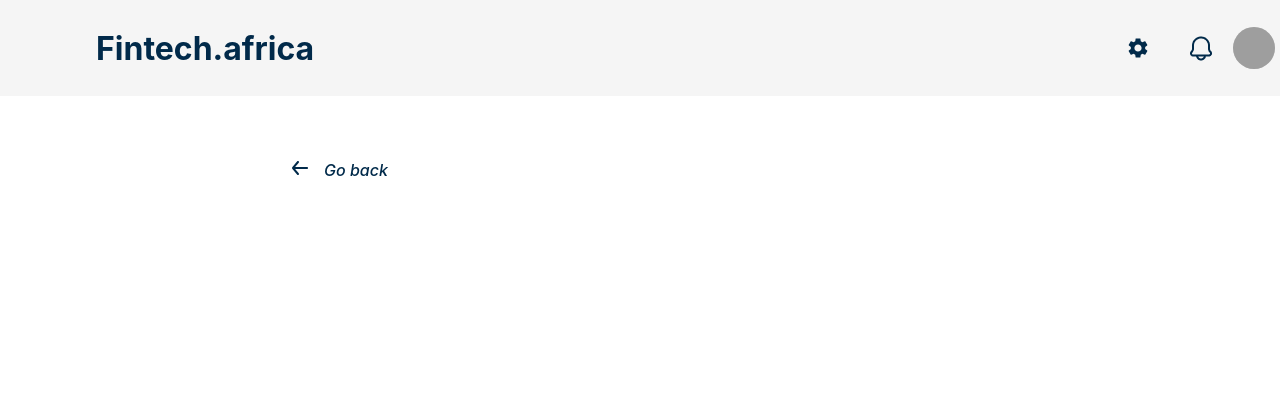
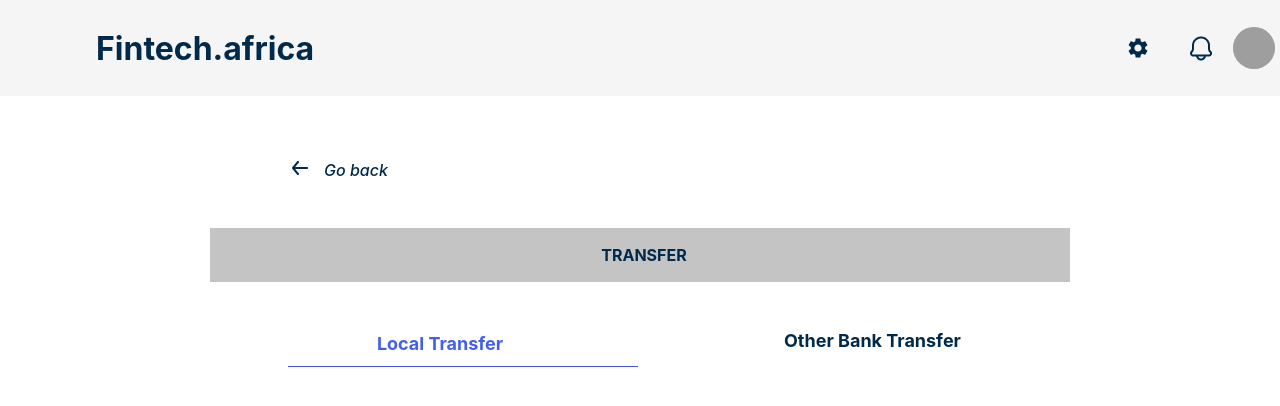
Before and after one commit to Danny4life/fintech.africa, a React (Vite) app: page /local-bank-transfer in a window 1280 px wide. Shown: the top 406 px of the page. Built offline with nearby package versions, Linux system fonts and the light colour scheme; grey boxes are pictures that could not be loaded.

Commit message:
add links to local transfer and other bank transfer

```diff
--- a/src/component/localTransfer-component/LocalTransferDetails.jsx
+++ b/src/component/localTransfer-component/LocalTransferDetails.jsx
@@ -1,5 +1,6 @@
-import { useNavigate } from "react-router-dom";
+import { Link, useNavigate } from "react-router-dom";
 import Arrow from "../../svg/Arrow";
+import Line from "../../svg/Line";
 
 const LocalTransferDetails = () => {
 
@@ -15,6 +16,21 @@ const LocalTransferDetails = () => {
                 </span>
                 <span className="text-base font-medium text-[#012A4A] leading-5">Go back</span>
             </div>
+            <div className='flex justify-center pt-12'>
+                <div className='w-[860px] h-[54px] bg-[#C4C4C4] flex justify-center items-center'>
+                    <span className='ml-2 text-base font-bold leading-5 text-[#012A4A] items-center non-italic'>TRANSFER</span>
+                </div>
+            </div>
+            <div className="flex justify-center items-center non-italic leading-5">
+                <div className="flex-1 flex justify-center flex-col lg:ml-72 lg:pt-12 pt-8 ml-6">
+                    <span className="lg:text-lg font-bold text-[#435FEC] lg:flex lg:justify-center lg:mr-48 lg:mb-2"><Link to={"#"}>Local Transfer</Link></span>
+                    <div className="hidden lg:flex"><Line /></div>
+                </div>
+
+                <div className="flex-1 pt-8">
+                    <span className="lg:text-lg font-bold text-[#012A4A]"><Link to={"#"}>Other Bank Transfer</Link></span>
+                </div>
+            </div>
 
         </section>
      );
--- /dev/null
+++ b/src/svg/Line.jsx
@@ -0,0 +1,10 @@
+const Line = () => {
+    return (
+        <svg width="350" height="1" viewBox="0 0 350 1" fill="none" xmlns="http://www.w3.org/2000/svg">
+        <line y1="0.5" x2="350" y2="0.5" stroke="#4252E1"/>
+        </svg>
+
+     );
+}
+
+export default Line;
```
